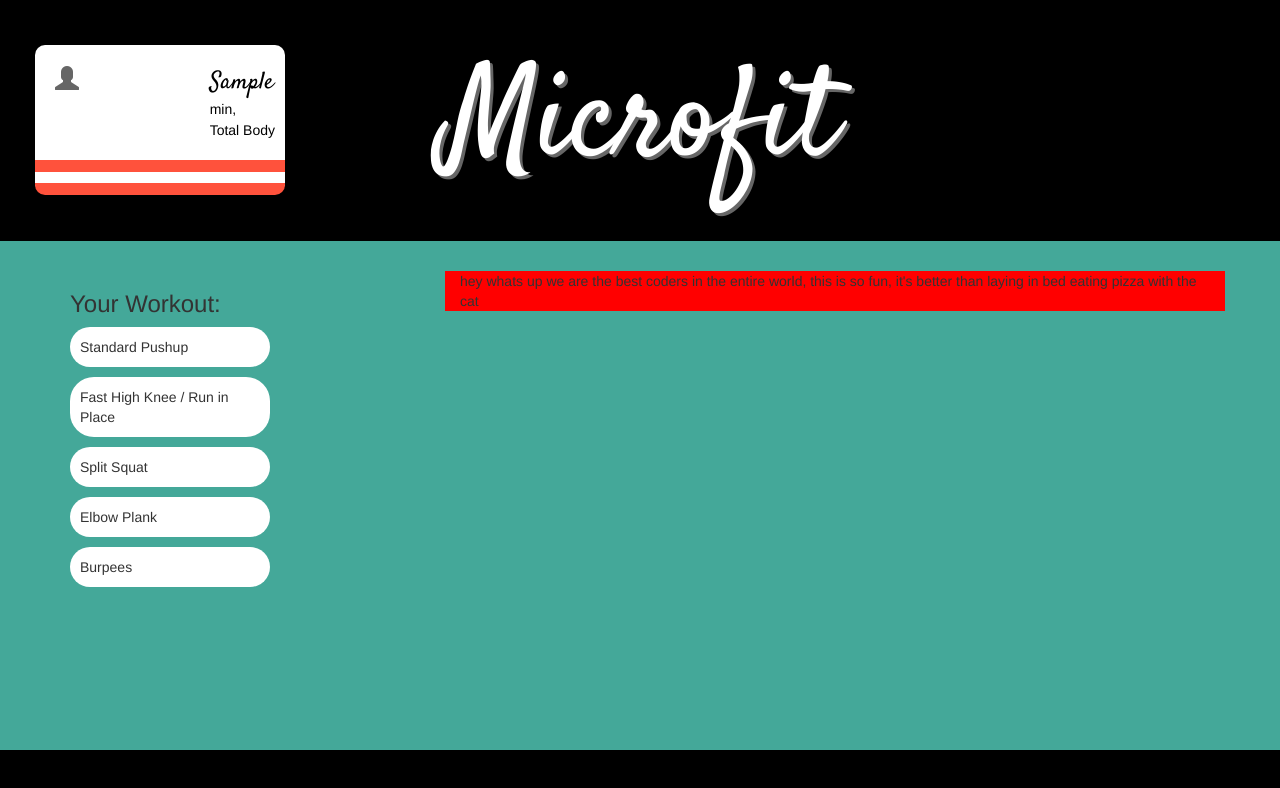
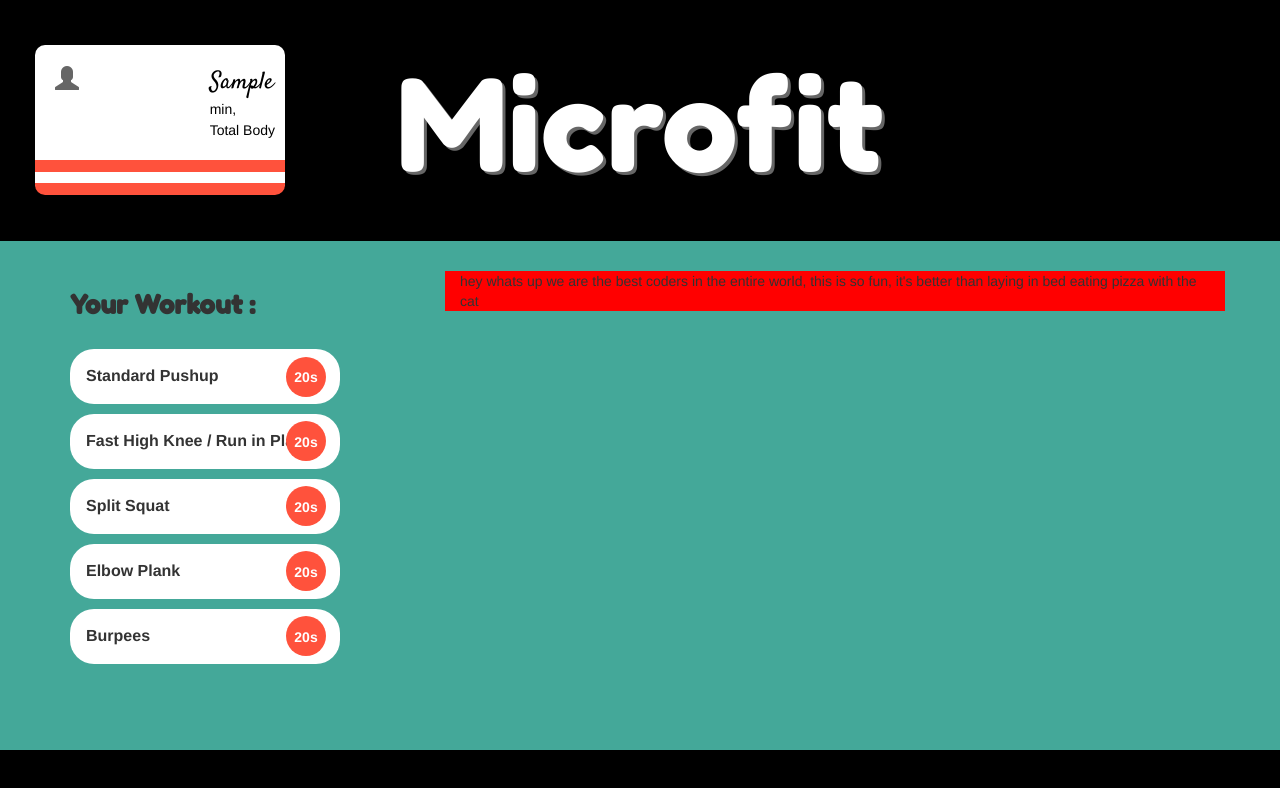
Before and after one commit to netzeln/WorkoutGenerator, a plain HTML site: page index.html in a window 1280 px wide. Both pictures are taken after typing "Sample" into the empty fields and a click on the button "Get my workout!". Drawn offline with nearby package versions, Linux system fonts and the light colour scheme.

Commit message:
add sorta working time placement within dropdowns

```diff
--- a/css/styles.css
+++ b/css/styles.css
@@ -10,13 +10,10 @@ body {
 
 .jumbotron h1 {
   font-size: 128px;
-  font-family: 'Satisfy', cursive;
+  font-family: 'Fredoka One', cursive;
   text-shadow: 3px 3px #666666;
 }
 
-.collapse {
-  display: none;
-}
 .gymCard {
   display: none;
   background-color: #fff;
@@ -117,19 +114,64 @@ body {
   display: none;
 }
 
+.list h3 {
+  font-family: 'Fredoka One', cursive;
+  font-size: 26px;
+  padding-bottom: 20px;
+  font-weight: bold;
+}
+
+.collapse {
+  display: none;
+}
+
+.clickDesc {
+  font-weight: bold;
+  font-size: 16px;
+  vertical-align: middle;
+  position: relative;
+
+}
+
+.workoutSummary {
+  padding-top: 30px;
+  font-weight: normal;
+  font-size: 14px;
+}
+
 li {
   background-color: #fff;
   border-radius: 24px;
-  padding: 10px;
+  padding: 16px;
   margin-bottom: 10px;
-  max-width: 200px;
+  /*height: 50px;*/
+  max-width: 270px;
   list-style-type: none;
 }
 
+.timeDisplay {
+  border-radius: 20px;
+  height: 40px;
+  width: 40px;
+  background-color: #FF523C;
+  color: #fff;
+  /*padding: 8px;*/
+  /*padding-left: 7px;
+  padding-right: 7px;*/
+  text-align: center;
+  font-size: 14px;
+  position: absolute;
+  left: 80%;
+  top: 13%;
+  vertical-align: middle;
+}
+
+.timeDisplay p {
+    display: inline-block;
+    margin-top: 27%;
+}
+
 @media only screen and (max-width: 400px) {
-    body {
-        background-color: lightblue;
-    }
     .jumbotron h1 {
       text-align: center;
       font-size: 96px;
--- a/index.html
+++ b/index.html
@@ -5,6 +5,7 @@
     <link rel="stylesheet" href="https://maxcdn.bootstrapcdn.com/bootstrap/3.3.6/css/bootstrap.min.css">
     <link rel="stylesheet" href="css/styles.css" type="text/css">
     <link href='https://fonts.googleapis.com/css?family=Satisfy' rel='stylesheet' type='text/css'>
+    <link href='https://fonts.googleapis.com/css?family=Fredoka+One|Righteous|Varela+Round|Comfortaa' rel='stylesheet' type='text/css'>
     <script src="https://code.jquery.com/ui/1.11.4/jquery-ui.js"></script>
     <script src="js/jquery-1.12.0.js"></script>
     <script src="https://maxcdn.bootstrapcdn.com/bootstrap/3.3.6/js/bootstrap.min.js" integrity="sha384-0mSbJDEHialfmuBBQP6A4Qrprq5OVfW37PRR3j5ELqxss1yVqOtnepnHVP9aJ7xS" crossorigin="anonymous"></script>
@@ -27,7 +28,7 @@
       <div class ="row">
         <div class="col-md-4">
           <div class="list">
-            <h3>Your Workout:</h3>
+            <h3>Your Workout :</h3>
               <ul class ="exerciseList">
 
 
@@ -78,17 +79,17 @@
                   <label for="equipmentChoice">Equipment available:</label>
                       <div class="checkbox">
                         <label>
-                        <input type="checkbox" id="chair" name="equip" value="chair"> Chair
+                        <input type="checkbox" id="chair" name="equip" value="Chair"> Chair
                         </label>
                       </div>
                       <div class="checkbox">
                         <label>
-                        <input type="checkbox" id="weights" name="equip" value="weights"> Weights
+                        <input type="checkbox" id="weights" name="equip" value="Weights"> Weights
                         </label>
                       </div>
                       <div class="checkbox">
                         <label>
-                        <input type="checkbox" id="resistanceBand" name="equip" value="band"> Resistance band
+                        <input type="checkbox" id="resistanceBand" name="equip" value="Resistance Band"> Resistance band
                         </label>
                       </div>
                     </div>
--- a/js/scripts.js
+++ b/js/scripts.js
@@ -69,7 +69,7 @@ $(document).ready(function() {
   var newWorkoutList = newWorkout.exercisePusher();
 
   for (var i=0; i < newWorkoutList.length; i++) {
-    $(".list").append("<li class='clickDesc' data-toggle='collapse' data-target='#collapse" + i +"'>" + newWorkoutList[i].nameExercise + "<div class='collapse' id='collapse" + i + "'>" + newWorkoutList[i].descriptionExercise + "</div>" + "</li>");
+    $(".list").append("<li class='clickDesc' data-toggle='collapse' data-target='#collapse" + i +"'>" + newWorkoutList[i].nameExercise + "<span class='timeDisplay'>" + "<p>" + "20s" + "</p>" + "</span>" + "<div class='collapse' id='collapse" + i + "'>" + "<p class='workoutSummary'>" +  newWorkoutList[i].descriptionExercise + "</p>" + "</div>" + "</li>");
   }
 
 
```
